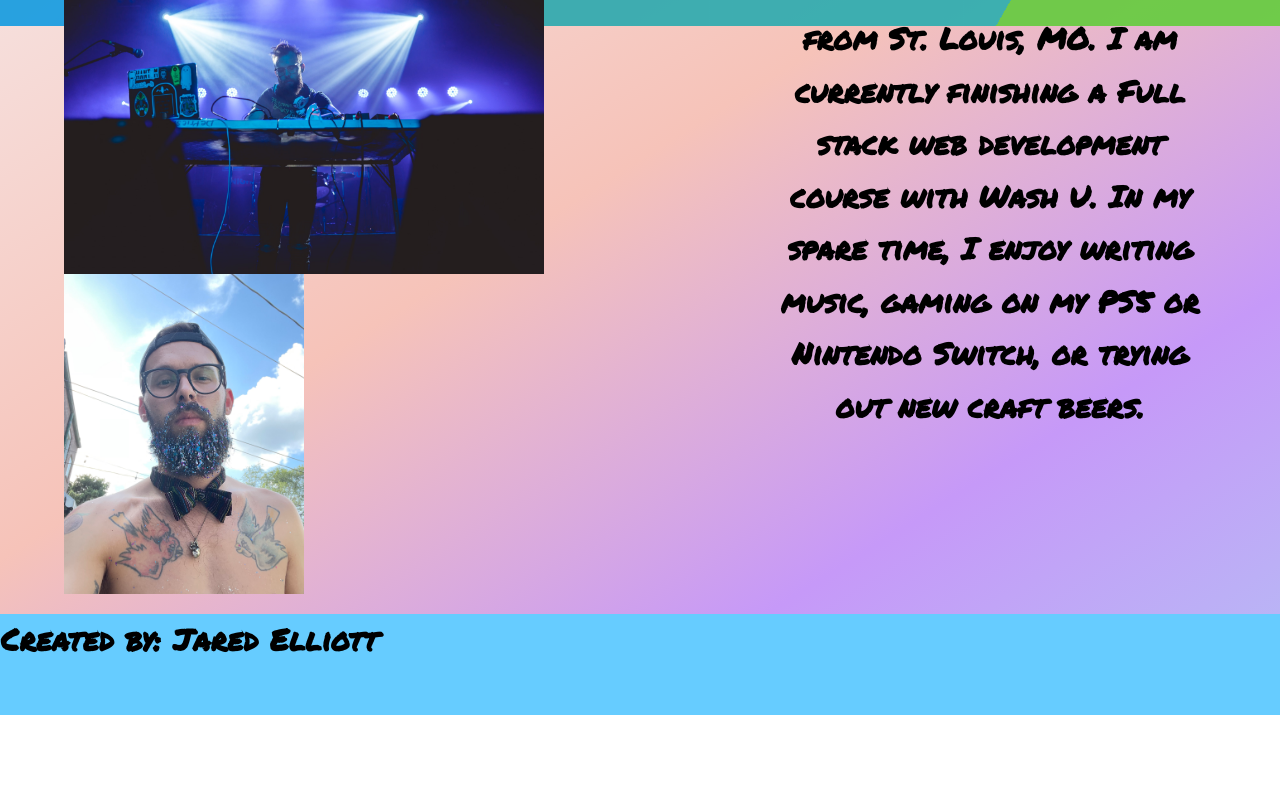
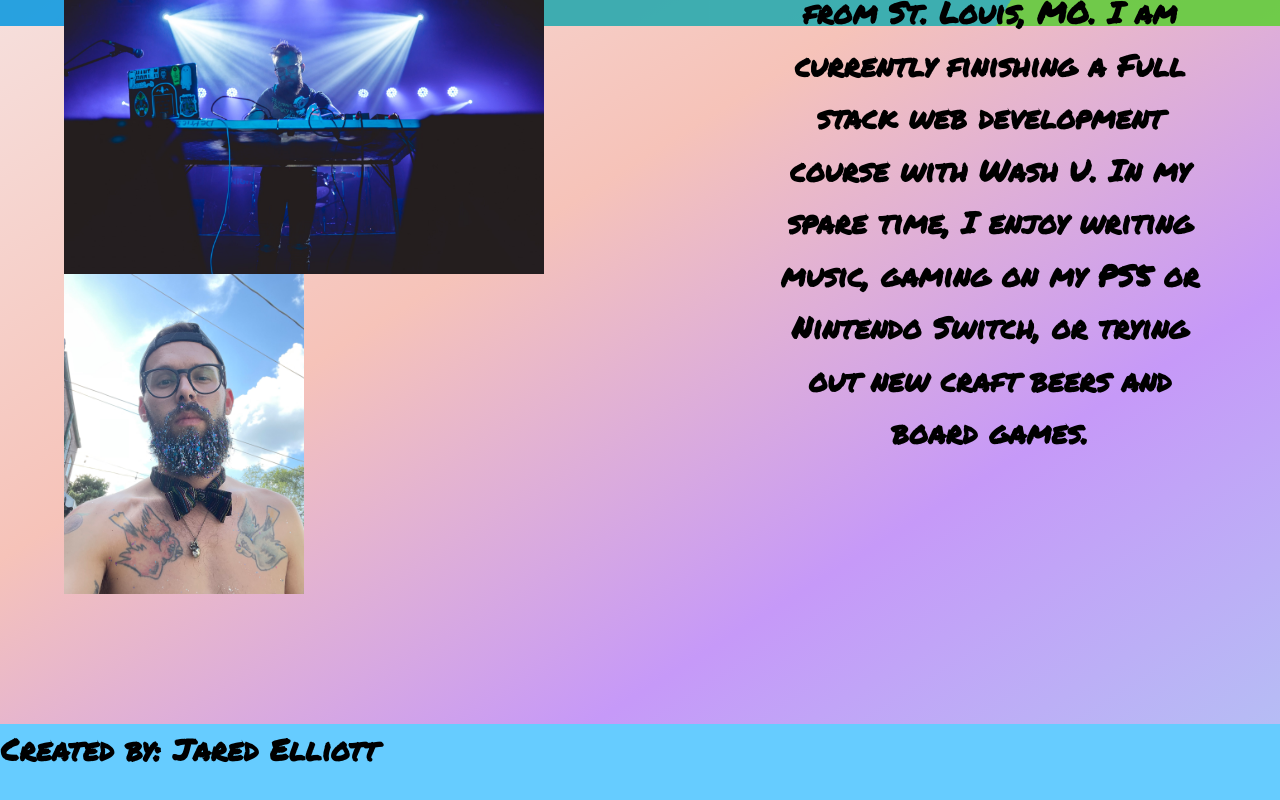
Before and after one commit to Hmndtyphn/jared-port, a React (Create React App) app: page / in a window 1280 px wide. Shown: the part 774-1574 px from the top of the page. Before the commit the page ends 1489 px from the top, so only its background shows below. Built offline with nearby package versions, Linux system fonts and the light colour scheme; a web font is replaced by a local one.

Commit message:
more styling

```diff
--- a/src/components/About/About.js
+++ b/src/components/About/About.js
@@ -46,9 +46,9 @@ function About() {
                 About me:
             </Typography>
 
-            {/* about section */}
+            {/* about me body section */}
             <Typography  className="about-content" variant="subtitle1" align="center">
-                Hi there, I'm Jared Elliott, a full stack web developer from St. Louis, MO. I am currently finishing a Full stack web development course with Wash U. In my spare time, I enjoy writing music, gaming on my PS5 or Nintendo Switch, or trying out new craft beers.
+                Hi there, I'm Jared Elliott, a full stack web developer from St. Louis, MO. I am currently finishing a Full stack web development course with Wash U. In my spare time, I enjoy writing music, gaming on my PS5 or Nintendo Switch, or trying out new craft beers and board games.
             </Typography>
           </Container>
         </Grid>
--- a/src/components/Footer/Footer.js
+++ b/src/components/Footer/Footer.js
@@ -1,7 +1,12 @@
+// import react
 import React from "react";
+
+// import mui
 import Typography from "@mui/material/Typography";
 import Grid from "@mui/material/Grid";
 import Box from "@mui/material/Box";
+
+// import CSS styling
 import "./css/Footer.css";
 
 // simple mui footer
--- a/src/components/Footer/css/Footer.css
+++ b/src/components/Footer/css/Footer.css
@@ -1,14 +1,14 @@
 .footer {
     clear: both;
-    position: sticky;
+    position: sticky, -webkit-sticky;
     height: 100px;
-    margin-top: -100px;
+    margin-top: 10px;
     background:#6cf;
 }
 
 .footer-name {
     font-family: "Permanent Marker";
-    font-size: 18px;
+    font-size: 12px;
     font-weight: bold;
 
 };
--- a/src/components/Portfolio/Portfolio.js
+++ b/src/components/Portfolio/Portfolio.js
@@ -1,5 +1,7 @@
 // import dependencies
 import React from 'react';
+
+// import mui
 import Box from '@mui/material/Box';
 import { Typography } from '@mui/material';
 import Project from "../Project/Project";
@@ -9,7 +11,7 @@ function Portfolio() {
 
     // returns the portfolio data
     return (
-        <Box sx={{ p: "10rem"}}>
+        <Box sx={{ p: "5rem"}}>
             <Typography className="title" align="center" variant="h2" sx={{pb: "10rem"}}>Projects I've Been Working On</Typography>
             <br />
             <Project />
```
Also changed, not shown: src/components/Contact/Contact.js (+12 -0 lines), src/components/Project/Project.js (+16 -0 lines), src/components/Resume/Resume.js (+7 -0 lines).
